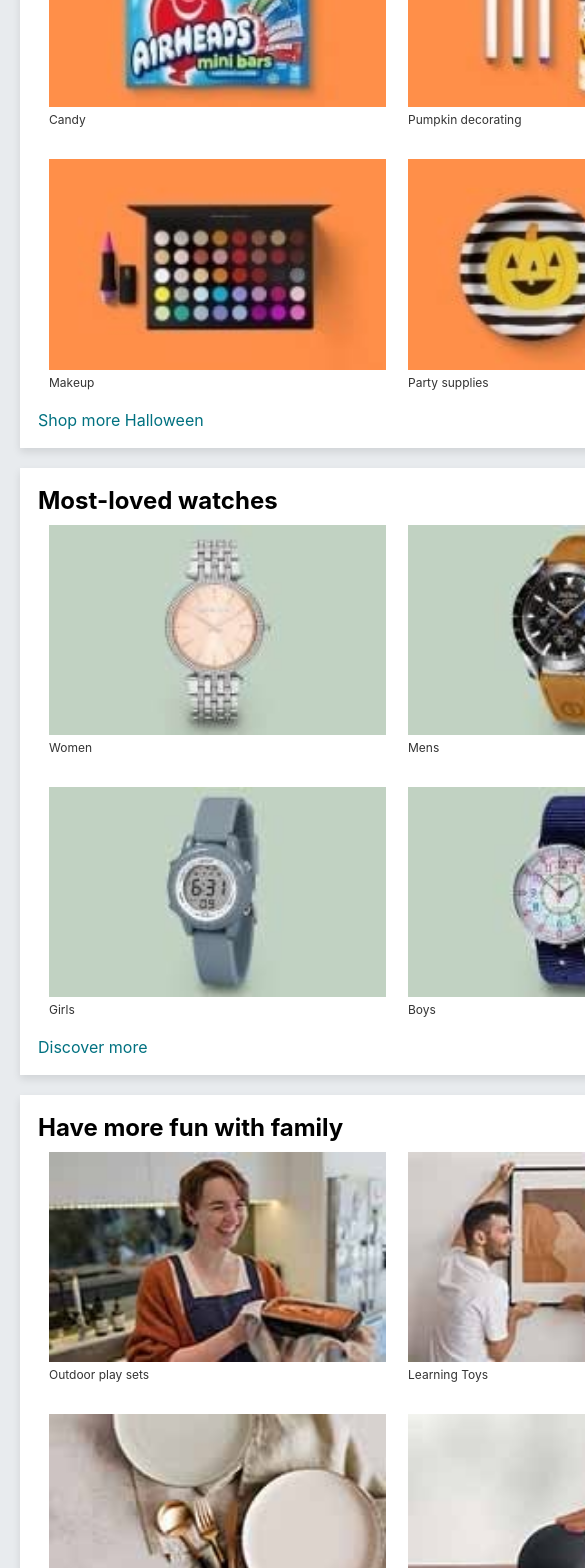
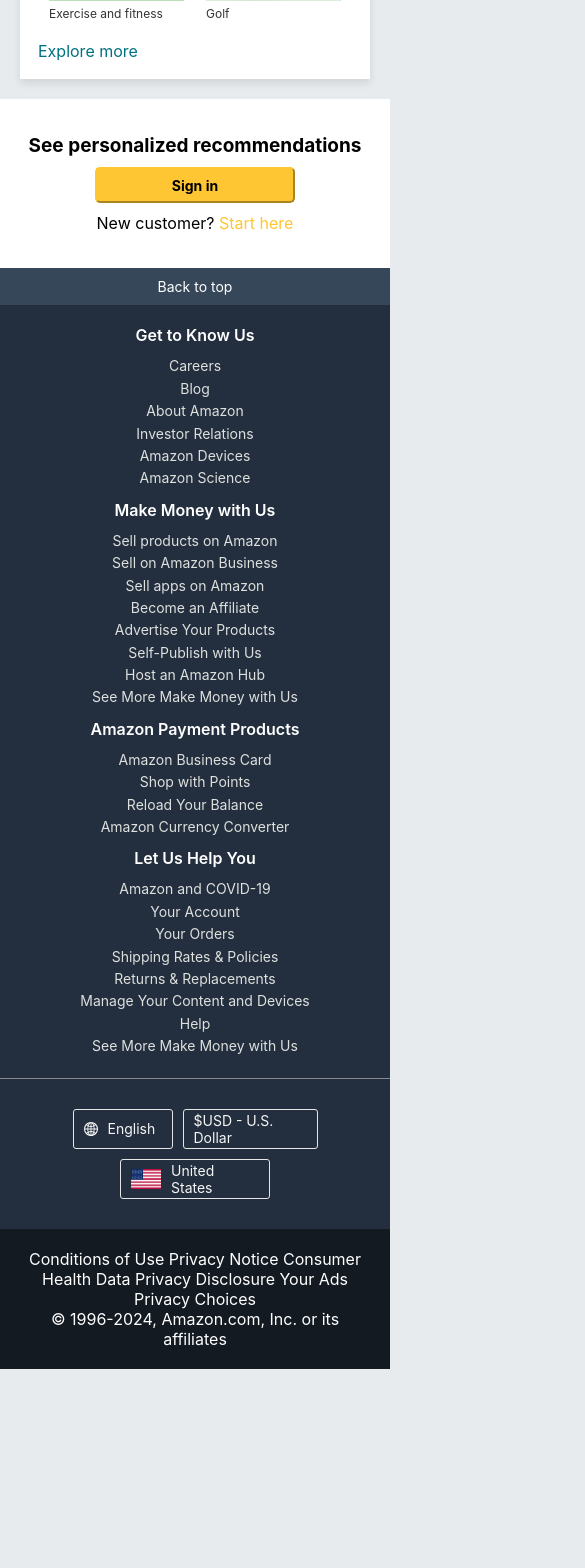
Before and after one commit to SumairaZubair/amazon-clone, a React (Create React App) app: page / in a window 390 px wide. Shown: the part 7640-9208 px from the top of the page, 585 px wide, since content can reach past the window. After the commit the page ends 9009 px from the top, so only its background shows below. Built offline with nearby package versions, Linux system fonts and the light colour scheme.

Commit message:
add footer

```diff
--- a/src/footer/footerSection.css
+++ b/src/footer/footerSection.css
@@ -42,17 +42,16 @@
   cursor: pointer;
 }
 .get-to-know {
-  display: flex;
+  width: 100%;
+  display: grid;
+  grid-template-columns: repeat(4, 1fr); /* 4 equal columns */
   justify-content: space-evenly;
-  /* align-items: center; */
   background-color: #232f3e;
-  gap: 40px;
-  text-align: start;
-  padding-top: 30px;
-  padding-bottom: 50px;
+  gap: 20px; /* Adjust gap between items */
+  text-align: center; /* Center-align text */
+  padding: 20px 10px;
   border-bottom: 1px solid #888888;
 }
-
 .know-head{
     font-size: 16px;
     color: #ffffff;
@@ -70,10 +69,10 @@
     font-weight: 500px;
     line-height: 1.6;
 }
-.know-para li:hover{
+/* .know-para li:hover{
    cursor: pointer;
    border-bottom: 1px solid rgb(228, 224, 224);
-}
+} */
 
 .footer-logo{
     background-image: url("../../public/images/amazon_logo.png");
@@ -82,7 +81,16 @@
     background-size: cover;
     margin-right: 50px;
 }
-
+.conditions{
+  background-color: #131a22;
+  text-align: center;
+  color: #ffffff;
+  padding: 20px;
+  cursor: pointer;
+}
+.conditions:hover{
+  text-decoration: underline;
+}
 .last-footer{
     background-color: #232f3e;
     padding: 30px;
@@ -168,7 +176,9 @@
     padding: 15px 10px; /* Reduce padding */
     border: none; /* Remove border to make it cleaner */
   }
-
+  .inner-div-h2{
+    font-size: 19px;
+  }
   .sign-in-button {
     /* Full width on smaller screens */
     font-size: 14px; /* Slightly smaller font */
@@ -183,4 +193,41 @@
     padding: 10px; /* Reduce padding */
     font-size: 14px; /* Smaller font size */
   }
+  .footer-logo{
+    display: none;
+    background-image: url("../../public/images/amazon_logo.png");
+    width: 120px;
+    height: 50px;
+    background-size: cover;
+    margin-right: 50px;
 }
+
+  .last-footer{
+    background-color: #232f3e;
+    padding: 30px;
+    flex-wrap: wrap;
+    display: flex;
+    align-items: center;
+    justify-content: center;
+    gap: 10px;
+}
+
+.last-footer-link{
+  display: none;
+}
+
+}
+@media screen and (max-width: 768px) {
+  .get-to-know {
+    width: 100%;
+    grid-template-columns: repeat(2, 1fr); /* 2 columns on smaller screens */
+    gap: 10px; /* Reduce gap for mobile */
+  }
+}
+
+@media screen and (max-width: 480px) {
+  .get-to-know {
+    width: 100%;
+    grid-template-columns: 1fr; /* Single column on very small screens */
+  }
+}
--- a/src/footer/footerSection.js
+++ b/src/footer/footerSection.js
@@ -214,7 +214,7 @@
       <div className="footer-border">
         <div className="inner-div">
           {/* <div className='personalization'> */}
-          <h2>See personalized recommendations</h2>
+          <h2 className="inner-div-h2">See personalized recommendations</h2>
           <button className="sign-in-button">Sign in</button>
           <p className="new-cst">
             New customer? <span className="start-here">Start here</span>
@@ -251,7 +251,7 @@
           </div>
         </div>
         <div className="last-footer-link">
-      <div className="navFooterLine navFooterLinkLine navFooterDescLine" role="navigation" aria-label="More on Amazon">
+      <div className="navFooterLine navFooterLinkLine navFooterDescLine " role="navigation" aria-label="More on Amazon">
         <table className="navFooterMoreOnAmazon" cellSpacing="0" summary="More on Amazon">
           <tbody>
             {chunkedLinks.map((row, rowIndex) => (
@@ -274,6 +274,17 @@
         </table>
       </div>
     </div>
+    <div className="conditions">
+       <p>
+       Conditions of Use
+Privacy Notice
+Consumer Health Data Privacy Disclosure
+Your Ads Privacy Choices
+       </p>
+
+© 1996-2024, Amazon.com, Inc. or its affiliates
+    </div>
+
     <div>
 
     </div>
--- a/src/heroSection/heroSection.css
+++ b/src/heroSection/heroSection.css
@@ -52,6 +52,7 @@
 /* Optional: Add a responsive design */
 @media (max-width: 768px) {
     .hero-image {
+        width: 100%;
         height: 400px;
         background-size: cover; /* Adjust height for mobile */
     }
--- a/src/navbar/header.css
+++ b/src/navbar/header.css
@@ -177,6 +177,11 @@
       width: 100%; /* Make all elements full width */
       margin-bottom: 10px; /* Add space between elements */
     }
+    .logo {
+        width: 100%;
+        height: 50px;
+        background-size: cover;
+    }
     .select{
         min-width: 70px;
     }
```
